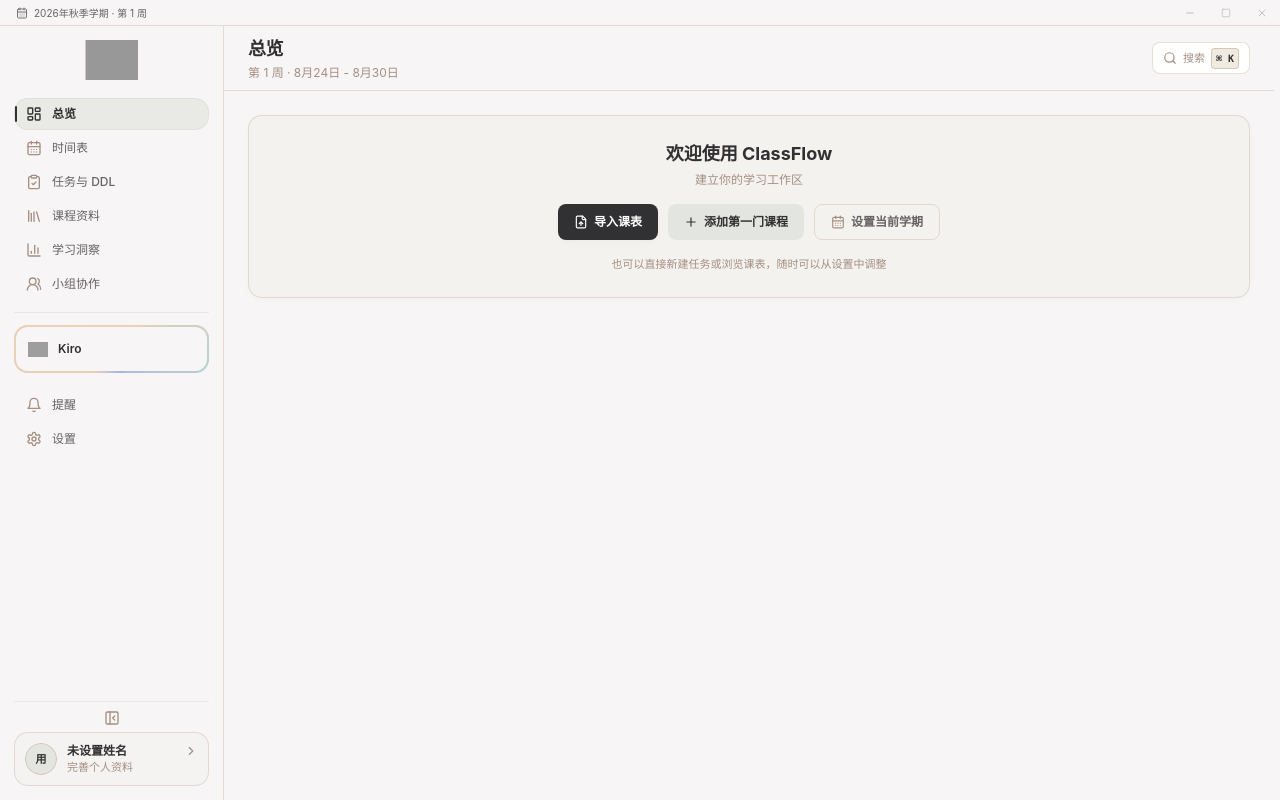
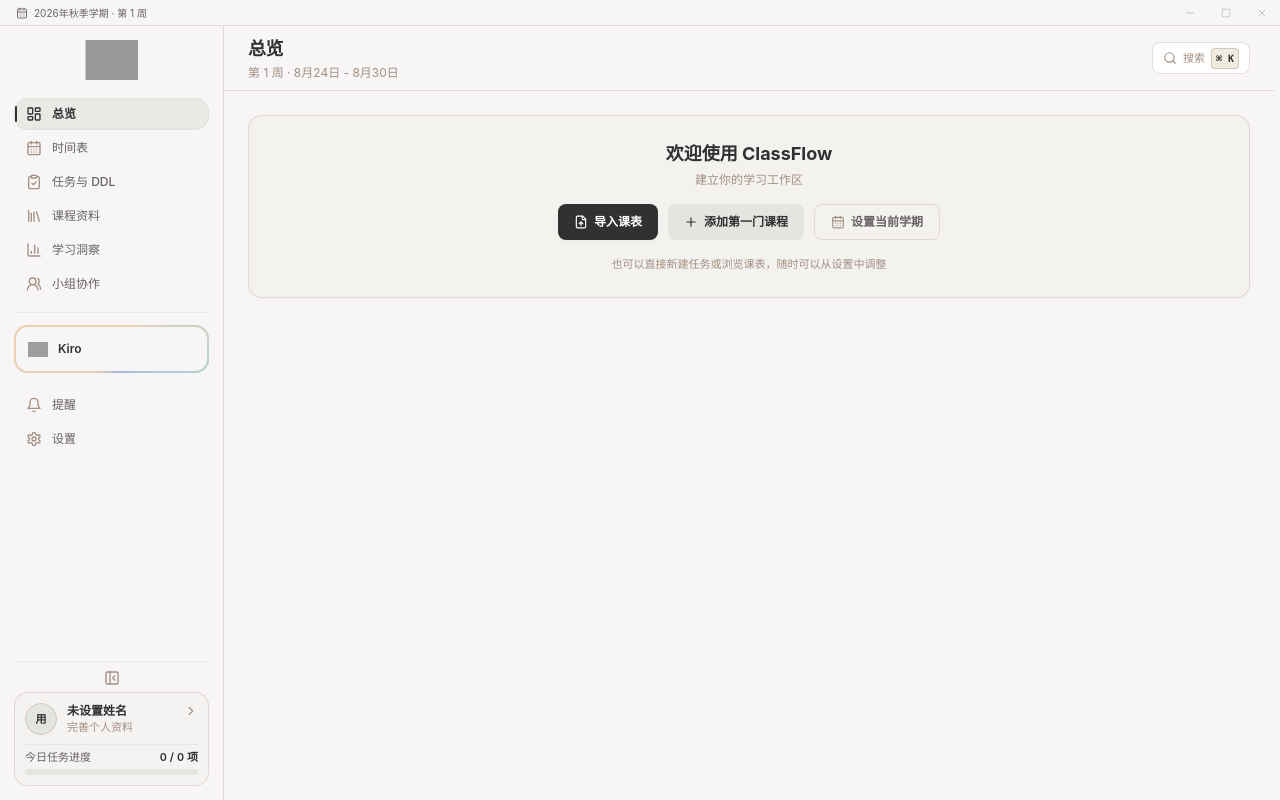
Before and after one commit to zuliku/classflow-study-dashboard, a React (Vite) app: page / in a window 1280 px wide. Built offline with nearby package versions, Linux system fonts and the light colour scheme; grey boxes are pictures that could not be loaded.

Commit message:
feat(sidebar): show today task progress in profile

```diff
--- a/app/globals.css
+++ b/app/globals.css
@@ -214,7 +214,7 @@ button:disabled {
 /* 按下反馈：只对显式 .ux-press 的独立操作按钮做轻缩放。
    空间稳定型控件（日期格 / 导航 / 拖拽面 / Resize handle / 周月切换几何控件）一律不缩放。 */
 .ux-press:active:not(:disabled) {
-  transform: scale(0.98);
+  transform: scale(0.985);
 }
 
 /* 统一过渡与动效工具类 */
@@ -263,24 +263,35 @@ button:disabled {
     animation: ux-enter var(--motion-base) var(--ease-standard) both;
   }
 
-  /* 页面 Tab 切换：opacity-only（无 translateY，避免动画期 scroll overflow / 布局抖动） */
+  /* 页面 Tab 切换：neutral fade（Kiro / 首帧 / Reduced Motion）。
+     MAIN workspace 方向性变体（ux-page-forward / ux-page-backward）见下方 M1 段。 */
   .ux-page {
     animation: ux-page-in var(--motion-page) var(--ease-standard) both;
   }
 
+  /* Workflow UX Motion Productization M1 —— Workspace Page Direction：
+     仅极小水平 shift（±4px，wrapper overflow-x: clip 防 scrollbar jank）；
+     opacity 0.94→1 保持页面切换的连续感但不做 crossfade。 */
+  .ux-page-forward {
+    animation-name: ux-page-in-forward;
+  }
+  .ux-page-backward {
+    animation-name: ux-page-in-backward;
+  }
+
   /* 周次切换：方向由 --motion-shift-y（±6px）控制，兼容旧 --enter-y */
   .ux-week-enter {
-    animation: ux-week-in 180ms var(--ease-standard) both;
+    animation: ux-week-in var(--motion-base) var(--ease-standard) both;
   }
 
   /* 月份切换：方向由 --enter-x 控制（±6px） */
   .ux-month-enter {
-    animation: ux-month-in 180ms var(--ease-standard) both;
+    animation: ux-month-in var(--motion-base) var(--ease-standard) both;
   }
 
   /* Agenda 内容切换：3px 上移 */
   .ux-agenda-enter {
-    animation: ux-agenda-in 160ms var(--ease-standard) both;
+    animation: ux-agenda-in var(--motion-fast) var(--ease-standard) both;
   }
 
   /* 简单淡入（月份标题等） */
@@ -290,17 +301,17 @@ button:disabled {
 
   /* 详情面板内容切换（Task A→B）：新内容进入（旧内容由组件先行淡出 ~60ms） */
   .ux-detail-swap-in {
-    animation: ux-detail-in 100ms var(--ease-standard) both;
+    animation: ux-detail-in var(--motion-snap) var(--ease-standard) both;
   }
 
-  /* 直接操作成功落位：非常轻的 settle（不放大的动画，仅 opacity 归位） */
+  /* 直接操作成功落位：非常轻的 settle（不放大的动画，仅 opacity 归位；Data tier） */
   .ux-settle {
-    animation: ux-settle-in 200ms var(--ease-standard) both;
+    animation: ux-settle-in var(--motion-data) var(--ease-standard) both;
   }
 
   /* Kiro Project Panel 内部 view 切换：横向方向由 --motion-shift-x（±4px）控制 */
   .ux-kiro-view-enter {
-    animation: ux-kiro-view-in 140ms var(--ease-standard) both;
+    animation: ux-kiro-view-in var(--motion-fast) var(--ease-standard) both;
   }
 
   /* Channel provider panel switch：轻微上移 3px + 淡入 140ms（复用 --motion-fast） */
@@ -328,6 +339,29 @@ button:disabled {
   }
   to {
     opacity: 1;
+  }
+}
+
+/* Workflow UX Motion Productization M1：MAIN workspace 方向性进入（±4px，极轻）
+   —— opacity 0.94 起步保持连续感；wrapper overflow-x: clip 防 scrollbar jank */
+@keyframes ux-page-in-forward {
+  from {
+    opacity: 0.94;
+    transform: translateX(4px);
+  }
+  to {
+    opacity: 1;
+    transform: translateX(0);
+  }
+}
+@keyframes ux-page-in-backward {
+  from {
+    opacity: 0.94;
+    transform: translateX(-4px);
+  }
+  to {
+    opacity: 1;
+    transform: translateX(0);
   }
 }
 
@@ -844,9 +878,38 @@ html[data-motion-effective="reduced"] .kiro-capsule .kiro-ring { animation: none
   display: block;
 }
 
-/* Profile Credits：已移除（Workflow UX Sidebar Productization V2）——
-   学分进度是学习数据而非 App Chrome；完整数据保留在 Store / Settings。
-   sidebar-profile-credits 相关 grid 动画规则随之删除（减少 layout-property animation）。 */
+/* Workflow UX Sidebar Productization V2.2 —— Profile Today Progress：
+   沿用原 credits 的连续 grid 高度 choreography（1fr↔0fr + opacity/translateY），
+   命名改为 progress（credits 概念永久离开 Sidebar）；只作用于 Profile footer，
+   不推广为全局 layout animation。Collapse 优先淡出 / Expand 延迟进入。 */
+.sidebar-profile-progress {
+  display: grid;
+  grid-template-rows: 1fr;
+  opacity: 1;
+  transform: translateY(0);
+  overflow: hidden;
+  transition-property: grid-template-rows, opacity, transform;
+  transition-duration: var(--motion-panel), var(--motion-fast), var(--motion-fast);
+  transition-timing-function: var(--ease-emphasized), var(--ease-standard), var(--ease-standard);
+}
+.sidebar-profile-progress-inner {
+  min-height: 0;
+  overflow: hidden;
+}
+[data-collapsed="true"] .sidebar-profile-progress {
+  grid-template-rows: 0fr;
+  opacity: 0;
+  transform: translateY(-3px);
+}
+[data-motion-active="false"] .sidebar-profile-progress {
+  transition: none;
+}
+[data-motion-active="true"][data-motion-direction="collapse"] .sidebar-profile-progress {
+  transition-delay: 0ms, 0ms, 0ms;
+}
+[data-motion-active="true"][data-motion-direction="expand"] .sidebar-profile-progress {
+  transition-delay: 0ms, 80ms, 80ms;
+}
 
 /* Profile Tooltip：仅在 collapsed 稳定态可 hover 显示；manual morph 期间强制隐藏 */
 .sidebar-profile-tooltip {
@@ -877,7 +940,8 @@ html[data-motion-effective="reduced"] .sidebar-profile-identity,
 html[data-motion-effective="reduced"] .sidebar-logo-full,
 html[data-motion-effective="reduced"] .sidebar-logo-mark,
 html[data-motion-effective="reduced"] .sidebar-profile-surface,
-html[data-motion-effective="reduced"] .sidebar-profile-header-row {
+html[data-motion-effective="reduced"] .sidebar-profile-header-row,
+html[data-motion-effective="reduced"] .sidebar-profile-progress {
   transition: none !important;
 }
 /* ============================================================
--- a/components/layout/SidebarProfileCard.tsx
+++ b/components/layout/SidebarProfileCard.tsx
@@ -1,9 +1,10 @@
 "use client";
 
-import React from "react";
+import React, { useMemo } from "react";
 import { ChevronRight } from "lucide-react";
 import { useAppStore } from "@/store/useAppStore";
 import { useProfileAvatar } from "@/hooks/useProfileAvatar";
+import { getTodayTaskProgress } from "@/lib/tasks/todayTaskProgress";
 import { cn } from "@/lib/utils";
 
 /**
@@ -12,6 +13,10 @@ import { cn } from "@/lib/utils";
  *   bg-surface/50 → hover bg-surface + border-line-strong（克制账户区域感）
  * - Credit Progress 永久移除（学习数据不属于 App Chrome；完整学分信息保留在
  *   Store / Settings 中，仅不在此展示），对应 credits CSS 保持删除
+ * - Workflow UX Sidebar Productization V2.2：加回底部信息区 = 「今日任务进度」
+ *   （DDL isToday 口径，done = submitted/completed；见 lib/tasks/todayTaskProgress.ts）。
+ *   Collapse morph 复用 grid-template-rows choreography（类名 sidebar-profile-progress，
+ *   不再使用 credits 命名）；进度条 width 使用 --motion-data（Data motion 语义）。
  * - Single-DOM Morph：Avatar 始终 mounted（32×32）；Identity 由 data-collapsed +
  *   data-motion-* 驱动 opacity/translateX 收束；无 scale / crossfade / height tween
  * - 信息层级：姓名 + ChevronRight → 学院 → 年级（224px 宽度下两行 meta 扫描性更好；
@@ -23,6 +28,8 @@ export function SidebarProfileCard({ collapsed }: { collapsed: boolean }) {
   const setSettingsModalOpen = useAppStore((s) => s.setSettingsModalOpen);
   const setSettingsTargetSection = useAppStore((s) => s.setSettingsTargetSection);
   const profileAvatarUrl = useProfileAvatar();
+  const assignments = useAppStore((s) => s.assignments);
+  const todayProgress = useMemo(() => getTodayTaskProgress(assignments), [assignments]);
 
   const openProfile = () => {
     setSettingsModalOpen(true);
@@ -77,6 +84,33 @@ export function SidebarProfileCard({ collapsed }: { collapsed: boolean }) {
           </span>
         </span>
 
+        {/* 今日任务进度（Workflow UX Sidebar Productization V2.2）：
+            纯信息展示——点击整卡仍打开 Settings → profile，不跳任务工作区。
+            Collapse morph：grid-template-rows 1fr→0fr + opacity/translateY
+            （collapse 优先淡出 / expand 延迟进入，沿 data-motion-direction choreography）。 */}
+        <span className="sidebar-profile-progress">
+          <span className="sidebar-profile-progress-inner">
+            <span className="block pt-1 mt-2 border-t border-line-soft">
+              <span className="flex justify-between items-center text-[11px]">
+                <span className="text-satin-grey">今日任务进度</span>
+                <span className="font-semibold text-charcoal tabular-nums">
+                  {todayProgress.done} / {todayProgress.total} 项
+                </span>
+              </span>
+              {/* Data motion：width → --motion-data / --ease-emphasized（柔和反馈，非 press） */}
+              <span className="block w-full bg-pastel-mint rounded-full h-1.5 overflow-hidden mt-1">
+                <span
+                  className={cn(
+                    "block bg-sandrift h-1.5 rounded-full",
+                    "transition-[width] duration-[var(--motion-data)] ease-[var(--ease-emphasized)]"
+                  )}
+                  style={{ width: `${todayProgress.percentage}%` }}
+                />
+              </span>
+            </span>
+          </span>
+        </span>
+
         {/* Collapsed Tooltip：仅 collapsed 稳定态可 hover/focus 显示（morph 期间 CSS 强制隐藏） */}
         <span
           role="tooltip"
--- /dev/null
+++ b/lib/tasks/todayTaskProgress.ts
@@ -0,0 +1,44 @@
+/**
+ * Workflow UX Sidebar Productization V2.2 —— 今日任务进度（纯函数，不触碰 Store）。
+ *
+ * 今日任务定义（唯一口径）：
+ * - parseLocalDDL(assignment.ddl) 存在且 isToday(parsed) —— 无 DDL / 明天 / 逾期 / 非法 DDL 不计入
+ * - 不根据 StudyBlock / createdAt / updatedAt 猜测
+ *
+ * Denominator 稳定：submitted / completed 仍留在 total 中
+ * （5 个今日任务完成 1 个 → 1 / 5，而不是 1 / 4）。
+ *
+ * Done semantics：status === "submitted" || "completed"
+ * —— 与 Planning Eligibility（todo/doing = active；submitted/completed = terminal）一致；
+ * doing progress=100 不额外计一次 done。
+ */
+
+import { Assignment } from "@/types";
+import { parseLocalDDL } from "@/lib/ddl";
+import { isSameDay } from "date-fns";
+
+export interface TodayTaskProgress {
+  total: number;
+  done: number;
+  percentage: number;
+}
+
+export function getTodayTaskProgress(
+  assignments: Assignment[],
+  now: Date = new Date()
+): TodayTaskProgress {
+  let total = 0;
+  let done = 0;
+  for (const a of assignments) {
+    const ddl = parseLocalDDL(a.ddl);
+    // 以调用方注入的 now（本地墙钟）比较——不读系统时钟，保证 deterministic / 可测
+    if (!ddl || !isSameDay(ddl, now)) continue;
+    total += 1;
+    if (a.status === "submitted" || a.status === "completed") done += 1;
+  }
+  return {
+    total,
+    done,
+    percentage: total === 0 ? 0 : Math.round((done / total) * 100),
+  };
+}
```
Also changed, not shown: vitest.config.mts, 2 other files (tests, documents, lock files or other folders).
